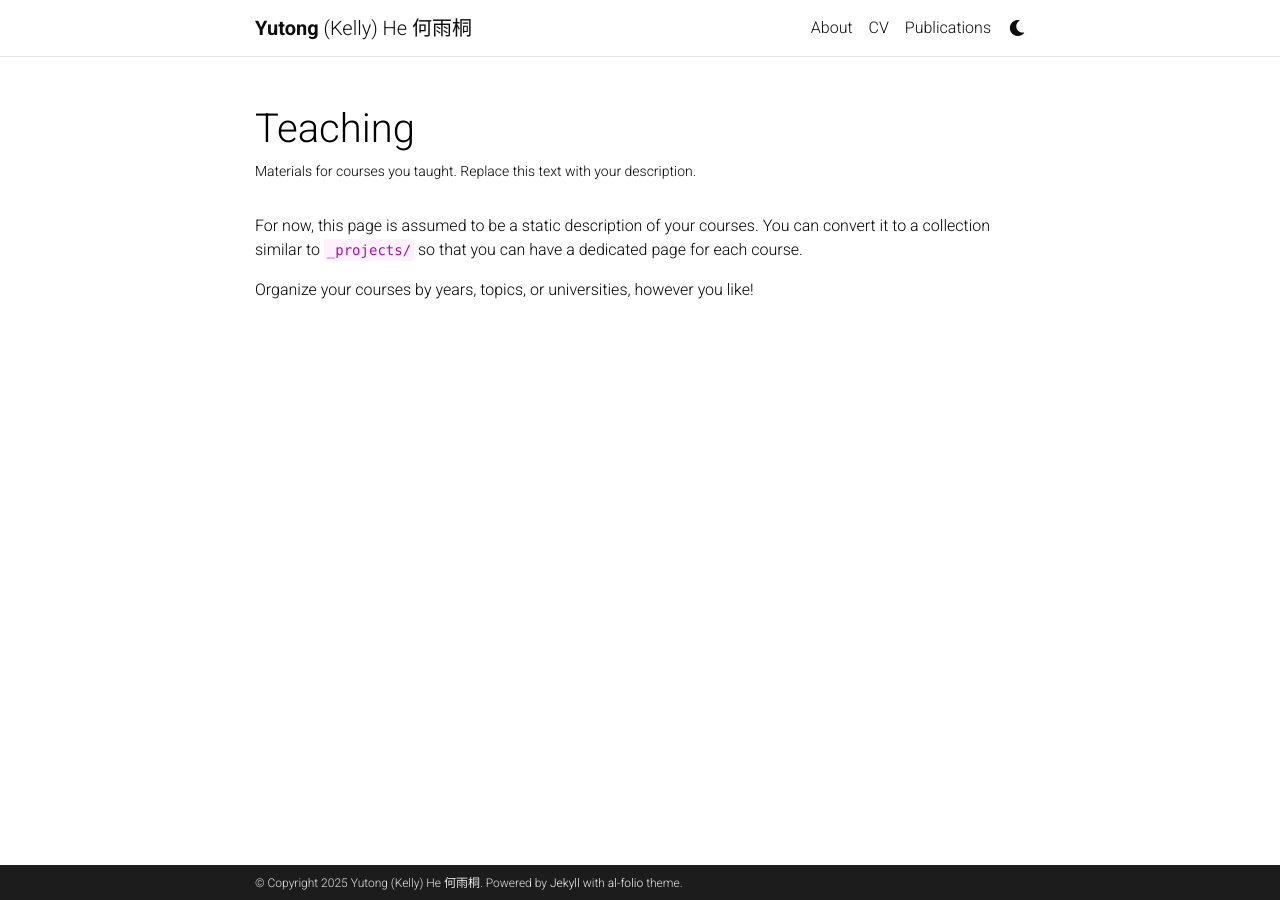
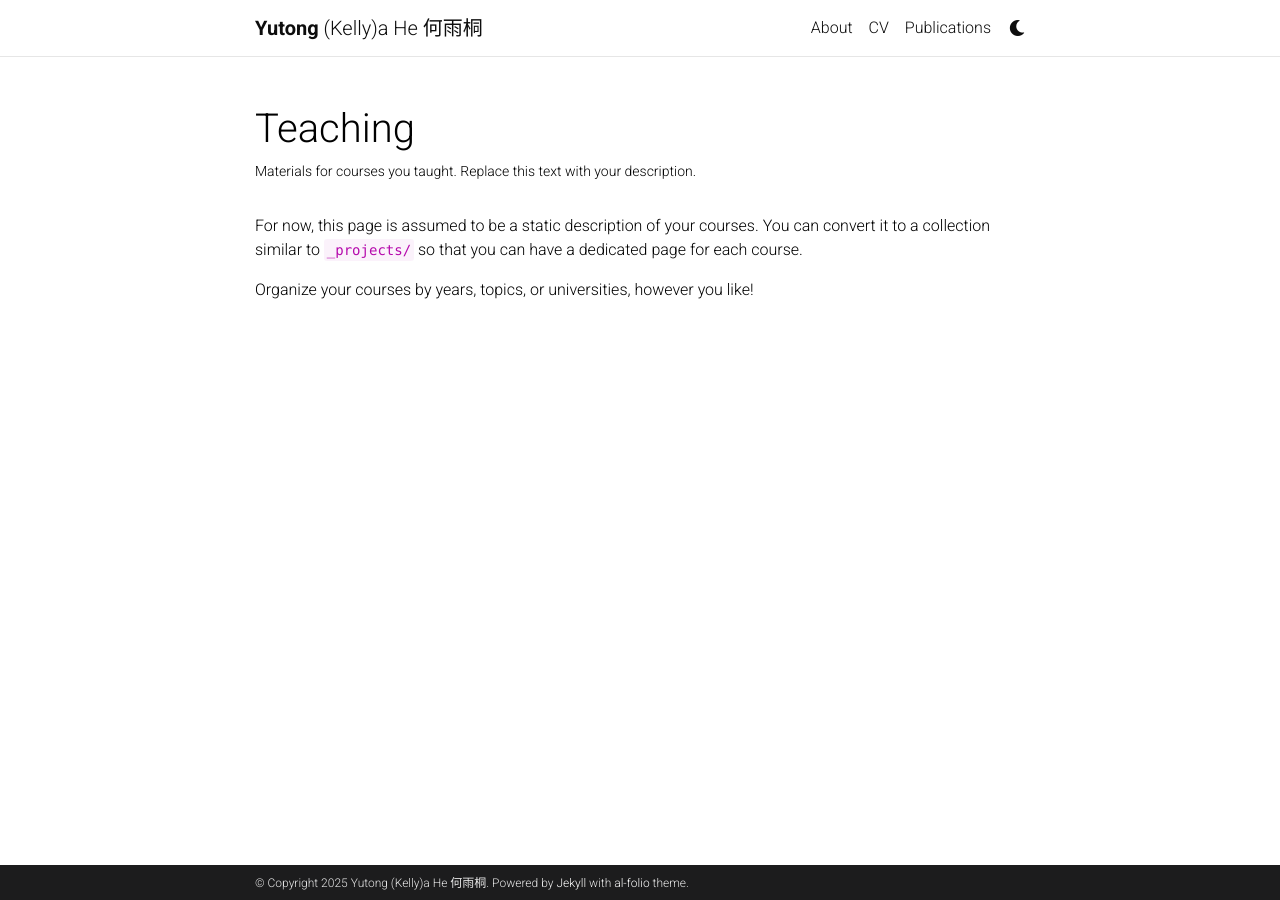
Before and after one commit to KellyYutongHe/KellyYutongHe.github.io, a Jekyll site: the page built from _pages/teaching.md, in a window 1280 px wide. Built offline with Jekyll 4.4.1, drawn with Linux system fonts in a browser that asks for light colours; comment, search, counter and statistics services are not loaded; a style sheet for code colours, icons or effects is not loaded.

Commit message:
fall 2025 update

```diff
--- a/_config.yml
+++ b/_config.yml
@@ -4,7 +4,7 @@
 
 title: blank # the website title (if blank, full name will be used instead)
 first_name: Yutong
-middle_name: (Kelly)
+middle_name: (Kelly)a
 last_name: He 何雨桐
 email: yutonghe@cs.cmu.edu
 description: > # the ">" symbol means to ignore newlines until "footer_text:"
```
